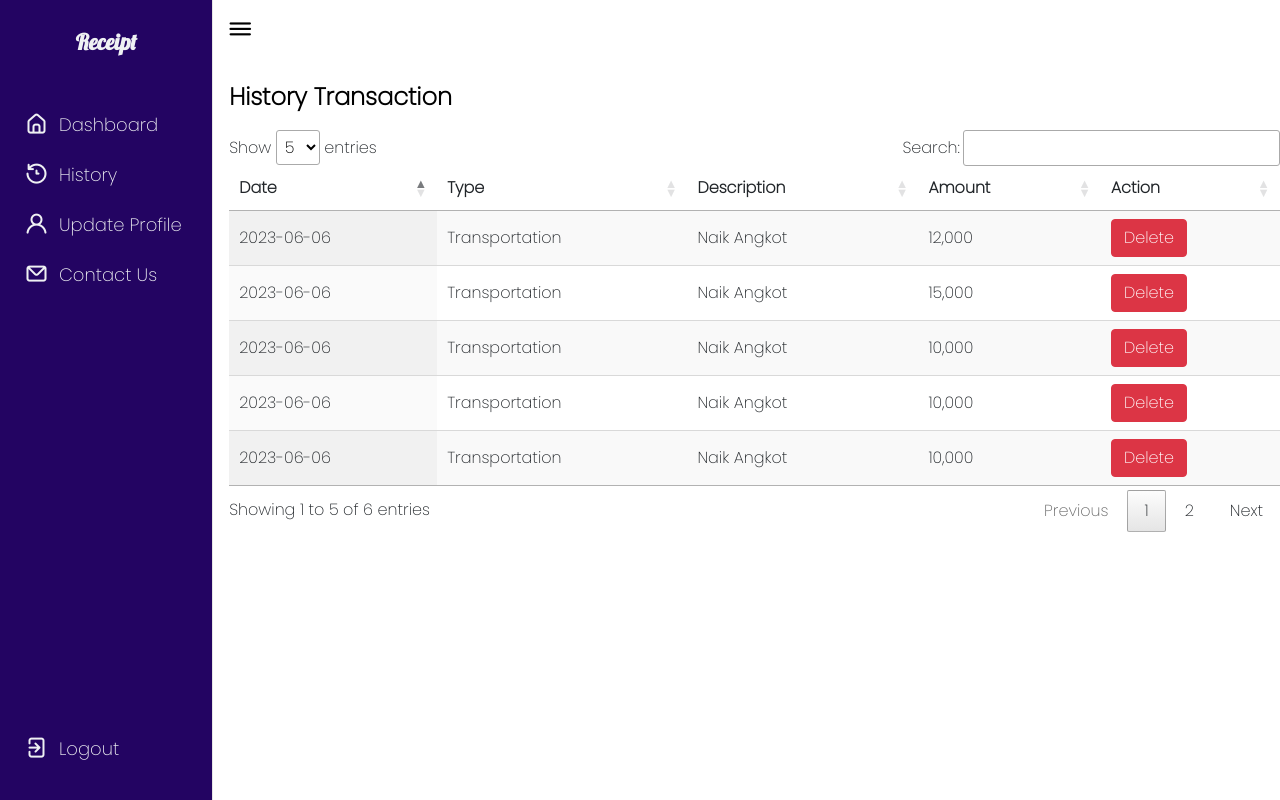
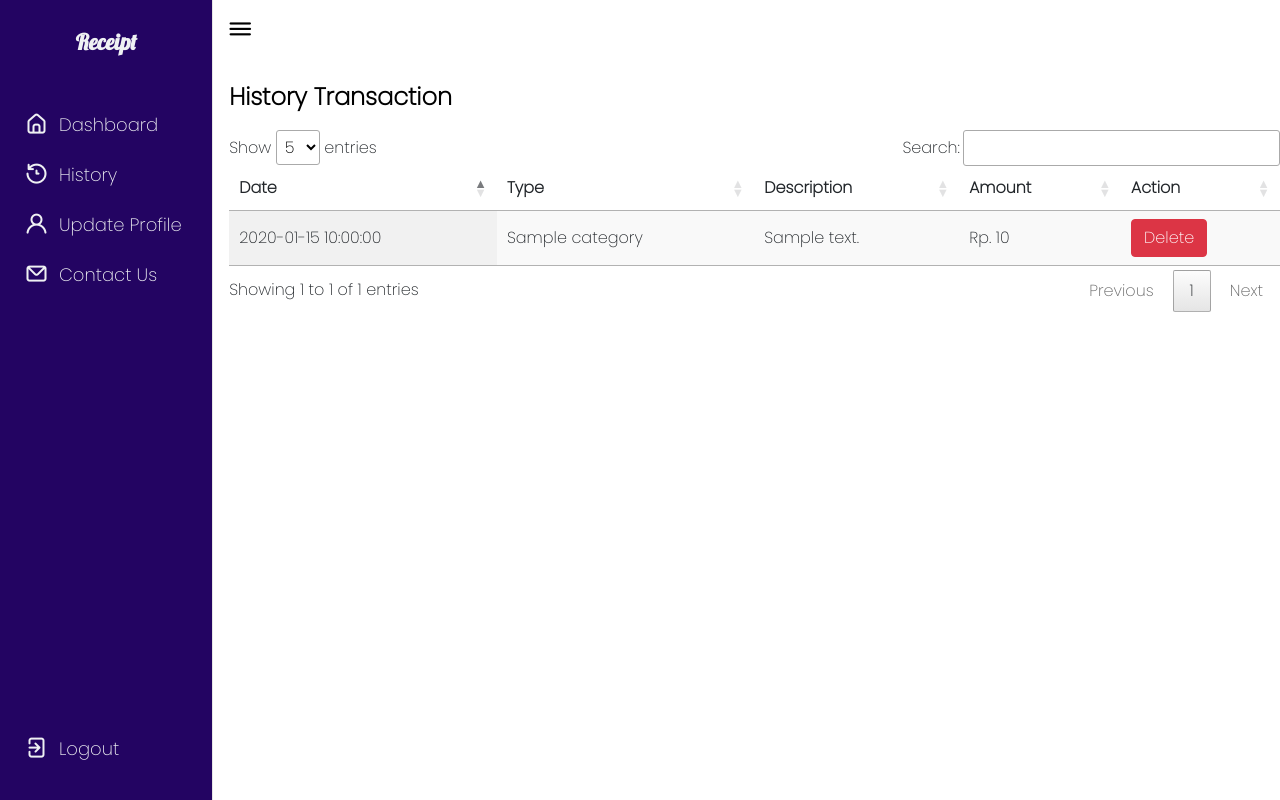
Before and after one commit to Reclai/FinanceProject, a Flask app: template templates/history.html in a window 1280 px wide. Run offline with Flask 3, Linux system fonts and the light colour scheme; the template is opened without the code that fills it: most values are stand-ins (such as "Sample title", 1, 10 or a date in 2020); some libraries are stand-ins or nearby versions.

Commit message:
Backend delete function

```diff
--- a/app.py
+++ b/app.py
@@ -194,13 +194,29 @@ def addTransaction():
             "category": category_receive,
             "description": description_receive,
             "amount": float(amount_receive),  # make sure amount is stored as a float/integer
-            "transaction_id": current_date
+            "transaction_id": str(current_date)
         }
 
         # Insert the transaction into the database
         db.transactions.insert_one(transaction)
 
         return jsonify({"result": "success", "msg": "Transaction added successfully!"})
+    except (jwt.ExpiredSignatureError, jwt.exceptions.DecodeError):
+        return redirect(url_for("home"))
+
+@app.route("/deleteTransaction", methods=["POST"])
+def deleteTransaction():
+    token_receive = request.cookies.get("mytoken")
+    try:
+        payload = jwt.decode(token_receive, SECRET_KEY, algorithms=["HS256"])
+        transaction_id = request.form.get('transactionId')
+
+        # Delete the transaction
+        result = db.transactions.delete_one({"username": payload["id"], "transaction_id": transaction_id})
+        if result.deleted_count == 1:
+            return jsonify({"result": "success", "msg": "Transaction has been deleted!"})
+        else:
+            return jsonify({"result": "fail", "msg": "Transaction not found or unable to delete."})
     except (jwt.ExpiredSignatureError, jwt.exceptions.DecodeError):
         return redirect(url_for("home"))
 
@@ -222,7 +238,8 @@ def history():
     try:
         payload = jwt.decode(token_receive, SECRET_KEY, algorithms=["HS256"])
         user_info = db.users.find_one({"username": payload["id"]})
-        return render_template("history.html", user_info=user_info)
+        transactions = list(db.transactions.find({"username": payload["id"]},{'_id':False}))
+        return render_template("history.html", user_info=user_info, transactions=transactions)
     except jwt.ExpiredSignatureError:
         return redirect(url_for("login", msg="Your token has expired"))
     except jwt.exceptions.DecodeError:
--- a/templates/history.html
+++ b/templates/history.html
@@ -269,6 +269,20 @@
             alert('You are signed out!');
             window.location.href = '/login';
         }
+
+        function deleteTransaction(transactionId) {
+            $.ajax({
+                type: 'POST',
+                url: '/deleteTransaction',
+                data: {
+                    transactionId: transactionId
+                },
+                success: function (response) {
+                    alert(response['msg']);
+                    window.location.reload();
+                }
+            })
+        }
     </script>
 </head>
 
@@ -337,14 +351,16 @@
                             </tr>
                         </thead>
                         <tbody>
+                            {% for transaction in transactions %}
                             <tr>
-                                <td>2023-06-06</td>
-                                <td>Transportation</td>
-                                <td>Naik Angkot</td>
-                                <td>12,000</td>
-                                <td><button class="btn btn-danger">Delete</button></td>
+                                <td>{{ transaction.date }}</td>
+                                <td>{{ transaction.category }}</td>
+                                <td>{{ transaction.description }}</td>
+                                <td>Rp. {{ "{:,.0f}".format(transaction.amount) }}</td>
+                                <td><button class="btn btn-danger" onclick="deleteTransaction('{{ transaction.transaction_id }}')">Delete</button></td>
                             </tr>
-                            <tr>
+                            {% endfor %}
+                            <!-- <tr>
                                 <td>2023-06-06</td>
                                 <td>Transportation</td>
                                 <td>Naik Angkot</td>
@@ -378,7 +394,7 @@
                                 <td>Naik Angkot</td>
                                 <td>10,000</td>
                                 <td><button class="btn btn-danger">Delete</button></td>
-                            </tr>
+                            </tr> -->
                         </tbody>
                     </table>
                 </div>
--- a/templates/index.html
+++ b/templates/index.html
@@ -532,7 +532,7 @@
 						<div class="data amount">
 							<span class="data-title">Amount</span>
 							{% for amount in amounts %}
-							<span class="data-list">{{ "{:,.0f}".format(amount) }}</span>
+							<span class="data-list">Rp. {{ "{:,.0f}".format(amount) }}</span>
 							{% endfor %}
 						</div>
 					</div>
```
